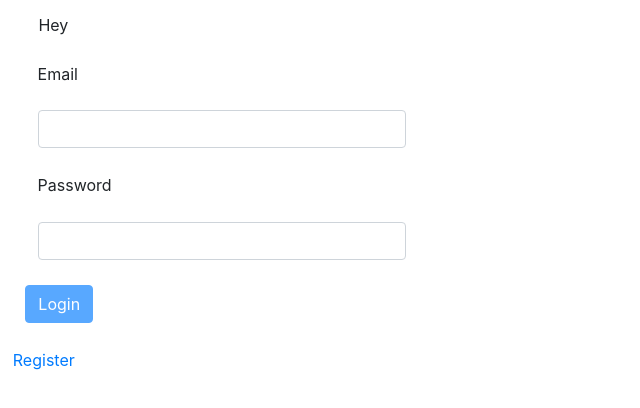
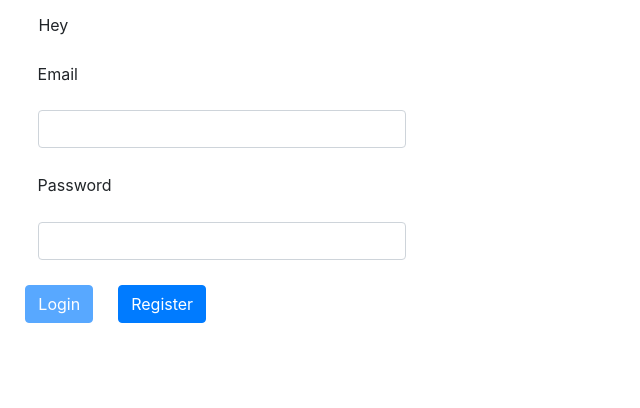
Before and after one commit to AmyTroutman/BlankSignOn, an Angular app in the folder BlankSignOn/: page /login in a window 1280 px wide. Shown: the top 408 px of the page, without its empty margins (0-640 px from the left). Built offline with nearby package versions, Linux system fonts and the light colour scheme.

Commit message:
userProfile done. links match buttons

```diff
--- a/BlankSignOn/src/app/login/login.component.html
+++ b/BlankSignOn/src/app/login/login.component.html
@@ -18,6 +18,8 @@
           </span>
     </div>
     <button type="submit" class="btn btn-primary" [disabled]="LoginForm.invalid">Login</button>
+    <a routerLink="/register" class="btn btn-primary">Register</a>
     <label class="alert alert-danger" *ngIf="!validLogin">Username or password is incorrect</label>
+
+
 </form>
-<a routerLink="/register">Register</a>
--- a/BlankSignOn/src/app/registration/registration.component.html
+++ b/BlankSignOn/src/app/registration/registration.component.html
@@ -20,5 +20,5 @@
         <label *ngIf="passwordError"class="alert alert-danger">Passwords do not match</label>
     </div>
     <button type="submit" class="btn btn-primary" [disabled]="RegisterForm.invalid">Register</button>
+    <a routerLink="/login" class="btn btn-outline-primary">Back</a>
 </form>
-<a routerLink="/login">Back</a>
--- a/BlankSignOn/src/app/registration/registration.component.ts
+++ b/BlankSignOn/src/app/registration/registration.component.ts
@@ -40,7 +40,6 @@ export class RegistrationComponent implements OnInit {
 
   onSubmit() {
     this.AuthSerivce.add(this.RegisterForm.controls.username.value, this.RegisterForm.controls.passwordConfirm.value);
-    console.log(this.RegisterForm);
     this.routerService.navigate(['/login']);
   }
 
--- a/BlankSignOn/src/app/user-profile/user-profile.component.html
+++ b/BlankSignOn/src/app/user-profile/user-profile.component.html
@@ -139,6 +139,5 @@
                 [disabled]="f.invalid">Submit
         </button>
 
-        <pre>{{f.value | json}}</pre>
     </form>
     </div>
--- a/BlankSignOn/src/app/user-profile/user-profile.component.ts
+++ b/BlankSignOn/src/app/user-profile/user-profile.component.ts
@@ -28,7 +28,7 @@ export class UserProfileComponent implements OnInit {
 
   onSubmit() {
     if (this.form.valid) {
-      console.log('Form Submitted!');
+      console.log(this.form);
     }
   }
 
```
